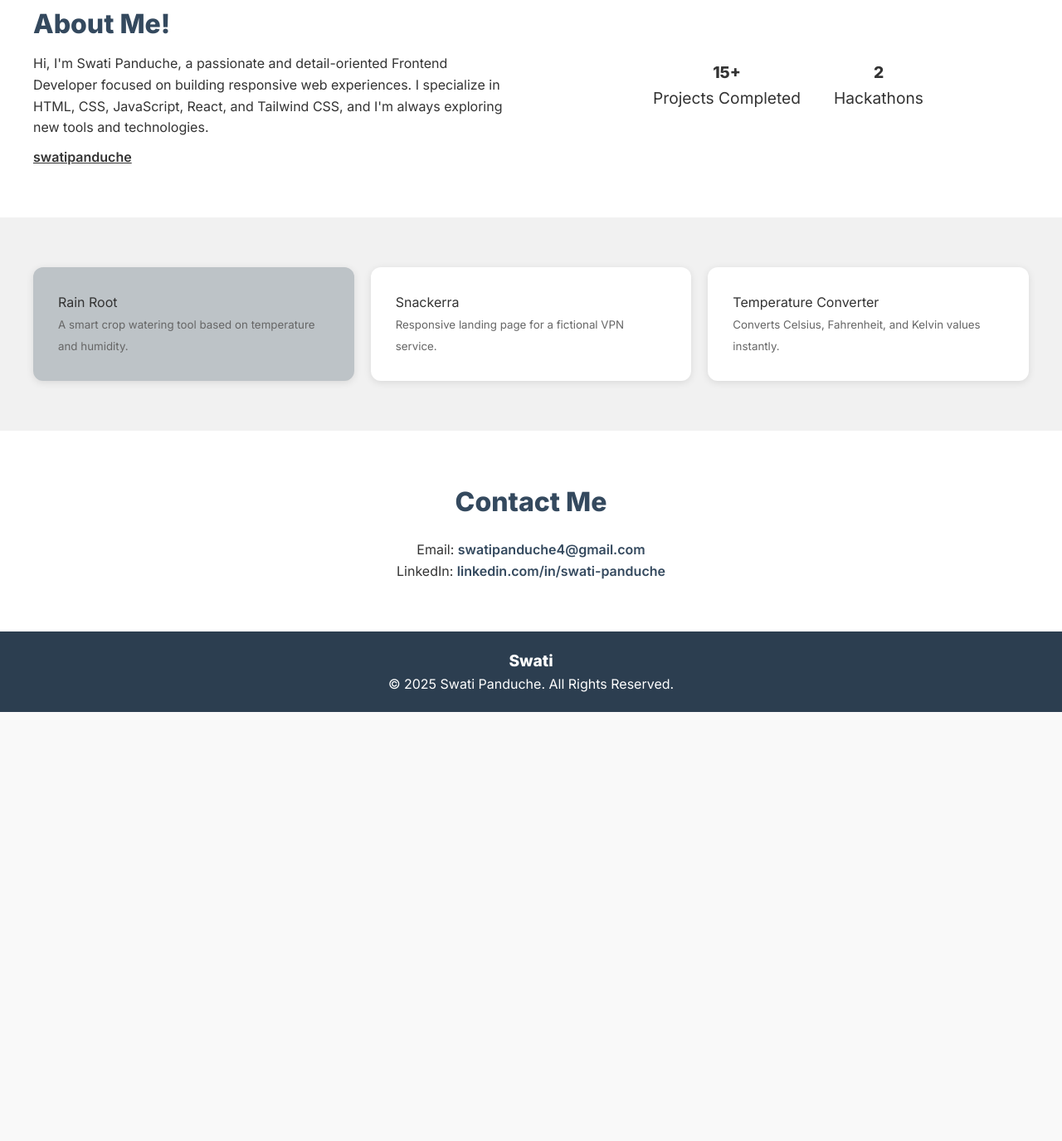
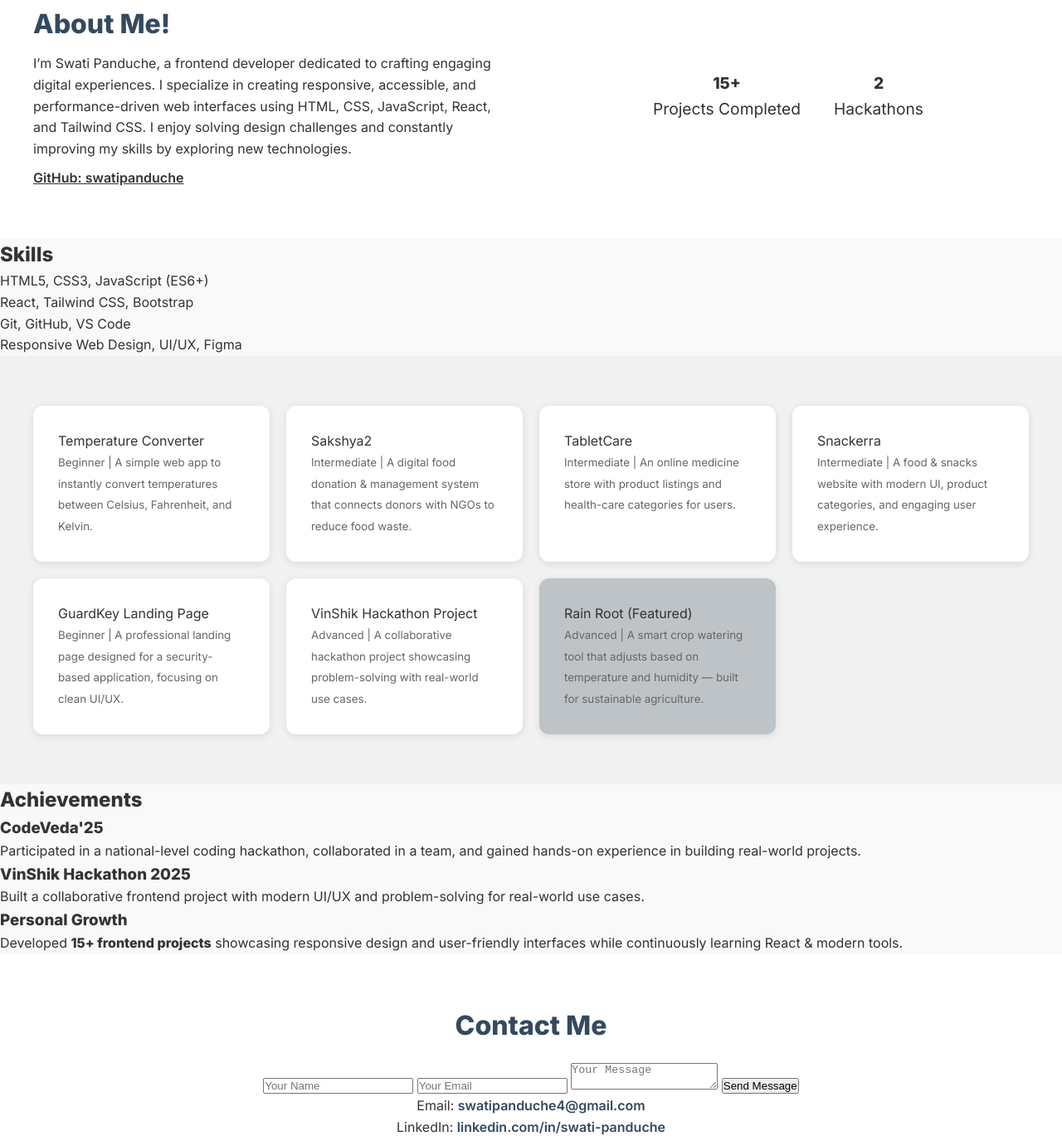
Before and after one commit to Swatipanduche/Swati-panduche-portfolio, a plain HTML site: page index.html in a window 1280 px wide. Shown: the part 564-1939 px from the top of the page at 83% size. Before the commit the page ends 1422 px from the top, so only its background shows below. Drawn offline with Linux system fonts and the light colour scheme.

Commit message:
Update index.html

```diff
--- a/index.html
+++ b/index.html
@@ -13,28 +13,28 @@
     <div class="logo">Swati</div>
     <nav>
       <a href="#projects">Projects</a>
+      <a href="#skills">Skills</a>
+      <a href="#achievements">Achievements</a>
       <a href="#contact">Contact</a>
     </nav>
   </header>
 
-
   <section class="hero reveal">
     <div class="text">
       <h1><span>Swati</span><br />Panduche</h1>
-      <p>Frontend Developer passionate about building clean & user-friendly web interfaces.</p>
+      <p>Frontend Developer passionate about building clean and user-friendly web interfaces.</p>
       <a href="#contact" class="story-btn">Let's Connect →</a>
+      <a href="https://drive.google.com/file/d/1TpL3YUEGZSnzjNsRXXQyBB6OInA8PcQf/view?usp=sharing" target="_blank" class="story-btn">📄 Download Resume</a>
     </div>
   </section>
-
 
   <section class="about reveal">
     <div class="info">
       <h2>About Me!</h2>
       <p>
-        Hi, I'm Swati Panduche, a passionate and detail-oriented Frontend Developer focused on building responsive web experiences.
-        I specialize in HTML, CSS, JavaScript, React, and Tailwind CSS, and I'm always exploring new tools and technologies.
+       I’m Swati Panduche, a frontend developer dedicated to crafting engaging digital experiences. I specialize in creating responsive, accessible, and performance-driven web interfaces using HTML, CSS, JavaScript, React, and Tailwind CSS. I enjoy solving design challenges and constantly improving my skills by exploring new technologies.
       </p>
-      <a href="https://github.com/swatipanduche" target="_blank">swatipanduche</a>
+      <a href="https://github.com/swatipanduche" target="_blank">GitHub: swatipanduche</a>
     </div>
     <div class="stats">
       <div><strong>15+</strong><br />Projects Completed</div>
@@ -42,22 +42,81 @@
     </div>
   </section>
 
+  <section class="skills reveal" id="skills">
+    <h2>Skills</h2>
+    <ul>
+      <li>HTML5, CSS3, JavaScript (ES6+)</li>
+      <li>React, Tailwind CSS, Bootstrap</li>
+      <li>Git, GitHub, VS Code</li>
+      <li>Responsive Web Design, UI/UX, Figma</li>
+    </ul>
+  </section>
 
   <section class="categories" id="projects">
-    <a href="https:https://github.com/Swatipanduche/Rain-root.git" class="card reveal highlight">
-      Rain Root<br /><small>A smart crop watering tool based on temperature and humidity.</small>
+    <a href="https://swatipanduche.github.io/Temperature-Converter-/" class="card reveal">
+      Temperature Converter<br />
+      <small>Beginner | A simple web app to instantly convert temperatures between Celsius, Fahrenheit, and Kelvin.</small>
     </a>
+
+    <a href="https://swatipanduche.github.io/Sakshya2/" class="card reveal">
+      Sakshya2<br />
+      <small>Intermediate | A digital food donation & management system that connects donors with NGOs to reduce food waste.</small>
+    </a>
+
+    <a href="https://swatipanduche.github.io/TabletCare/" class="card reveal">
+      TabletCare<br />
+      <small>Intermediate | An online medicine store with product listings and health-care categories for users.</small>
+    </a>
+
     <a href="https://swatipanduche.github.io/Snackerra/" class="card reveal">
-      Snackerra<br /><small>Responsive landing page for a fictional VPN service.</small>
+      Snackerra<br />
+      <small>Intermediate | A food & snacks website with modern UI, product categories, and engaging user experience.</small>
     </a>
-    <a href="https://swatipanduche.github.io/Temperature-Converter-/" class="card reveal">
-      Temperature Converter<br /><small>Converts Celsius, Fahrenheit, and Kelvin values instantly.</small>
+
+    <a href="https://swatipanduche.github.io/Landingpage-Guardkey/" class="card reveal">
+      GuardKey Landing Page<br />
+      <small>Beginner | A professional landing page designed for a security-based application, focusing on clean UI/UX.</small>
+    </a>
+
+    <a href="https://swatipanduche.github.io/VinShik-Frontend-Hackathon/" class="card reveal">
+      VinShik Hackathon Project<br />
+      <small>Advanced | A collaborative hackathon project showcasing problem-solving with real-world use cases.</small>
+    </a>
+
+    <a href="https://swatipanduche.github.io/Rain-root/" class="card reveal highlight">
+       Rain Root (Featured)<br />
+      <small>Advanced | A smart crop watering tool that adjusts based on temperature and humidity — built for sustainable agriculture.</small>
     </a>
   </section>
+
+<section class="achievements reveal" id="achievements">
+  <h2>Achievements</h2>
+  <div class="achievements-list">
+    <div class="achievement-card">
+      <h3>CodeVeda'25</h3>
+      <p>Participated in a national-level coding hackathon, collaborated in a team, and gained hands-on experience in building real-world projects.</p>
+    </div>
+    <div class="achievement-card">
+      <h3>VinShik Hackathon 2025</h3>
+      <p>Built a collaborative frontend project with modern UI/UX and problem-solving for real-world use cases.</p>
+    </div>
+    <div class="achievement-card">
+      <h3>Personal Growth</h3>
+      <p>Developed <strong>15+ frontend projects</strong> showcasing responsive design and user-friendly interfaces while continuously learning React & modern tools.</p>
+    </div>
+  </div>
+</section>
+
 
 
   <section class="contact-section reveal" id="contact">
     <h2>Contact Me</h2>
+    <form class="contact-form" action="https://formspree.io/f/your-id" method="POST">
+      <input type="text" name="name" placeholder="Your Name" required>
+      <input type="email" name="email" placeholder="Your Email" required>
+      <textarea name="message" placeholder="Your Message" required></textarea>
+      <button type="submit">Send Message</button>
+    </form>
     <p>Email: <a href="mailto:swatipanduche4@gmail.com">swatipanduche4@gmail.com</a></p>
     <p>LinkedIn: <a href="https://linkedin.com/in/swati-panduche" target="_blank">linkedin.com/in/swati-panduche</a></p>
   </section>
@@ -67,8 +126,6 @@
     &copy; 2025 Swati Panduche. All Rights Reserved.
   </footer>
 
-
   <script src="script.js"></script>
-
 </body>
 </html>
```
